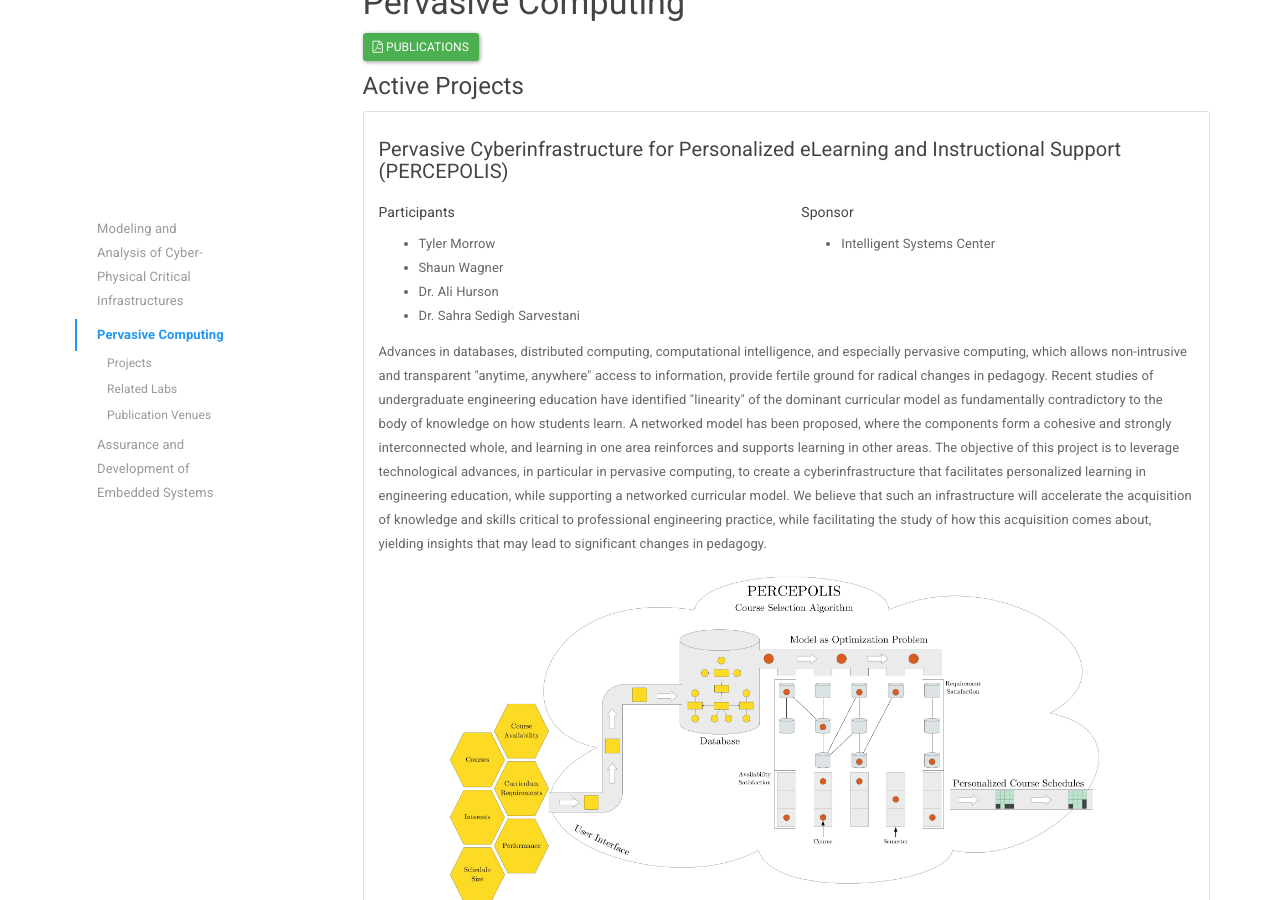
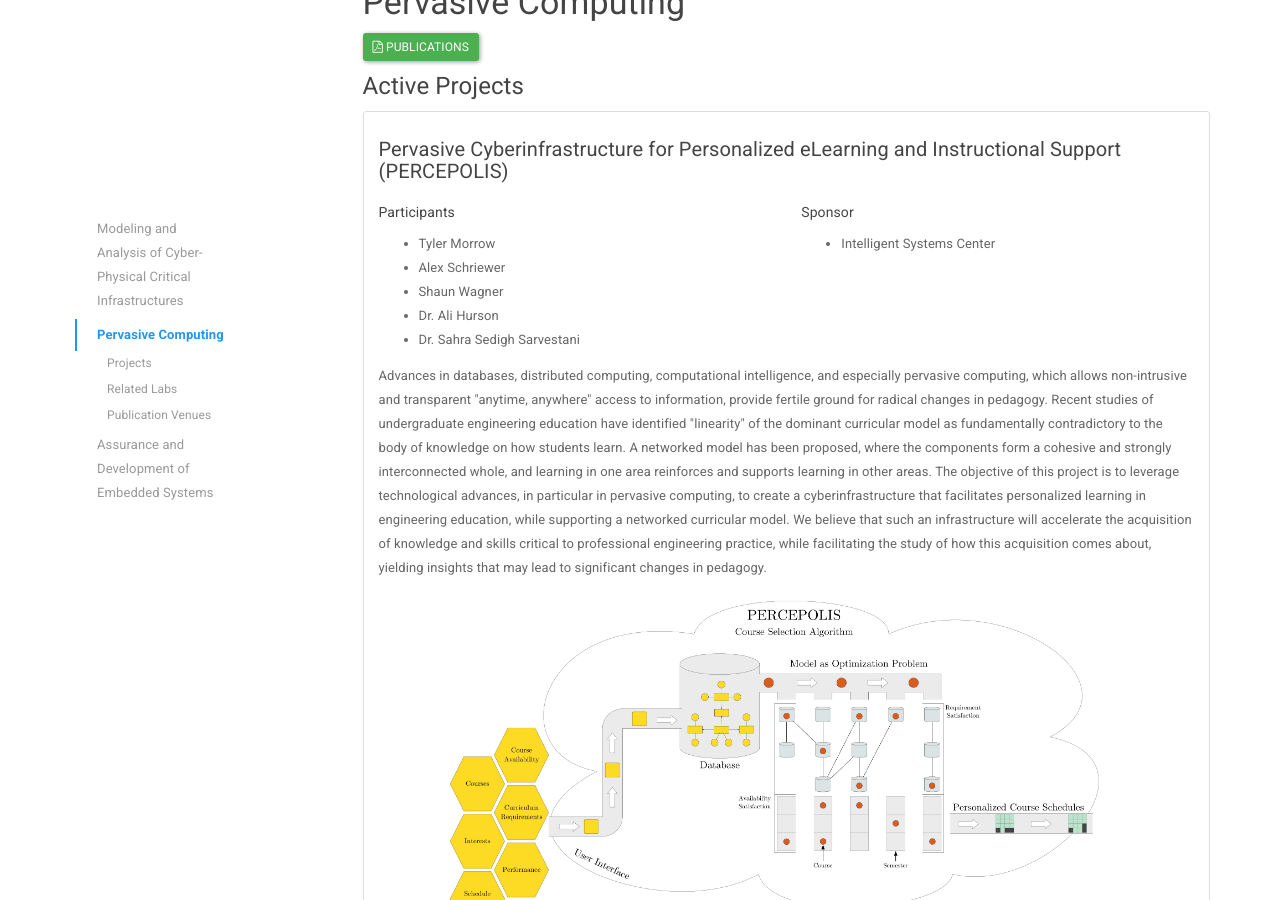
Before and after one commit to sendecomp/sendecomp-website, a Jekyll site: the page built from research-areas.html, in a window 1280 px wide and 900 px high, scrolled down 5288 px. Built offline with Jekyll 4.4.1, drawn with Linux system fonts in a browser that asks for light colours.

Commit message:
Add Alex to PERCEPOLIS Project

```diff
--- a/_data/projects.yml
+++ b/_data/projects.yml
@@ -111,6 +111,7 @@
   photo: percepolis.jpg
   members:
     - name: Tyler Morrow
+    - name: Alex Schriewer
     - name: Shaun Wagner
     - name: Dr. Ali Hurson
     - name: Dr. Sahra Sedigh Sarvestani
```
